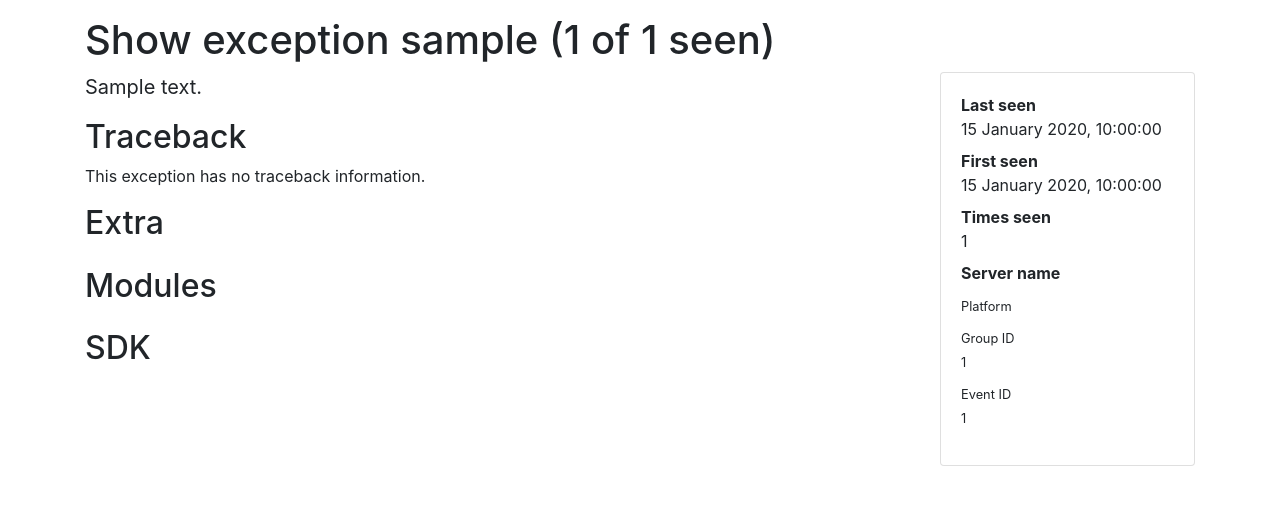
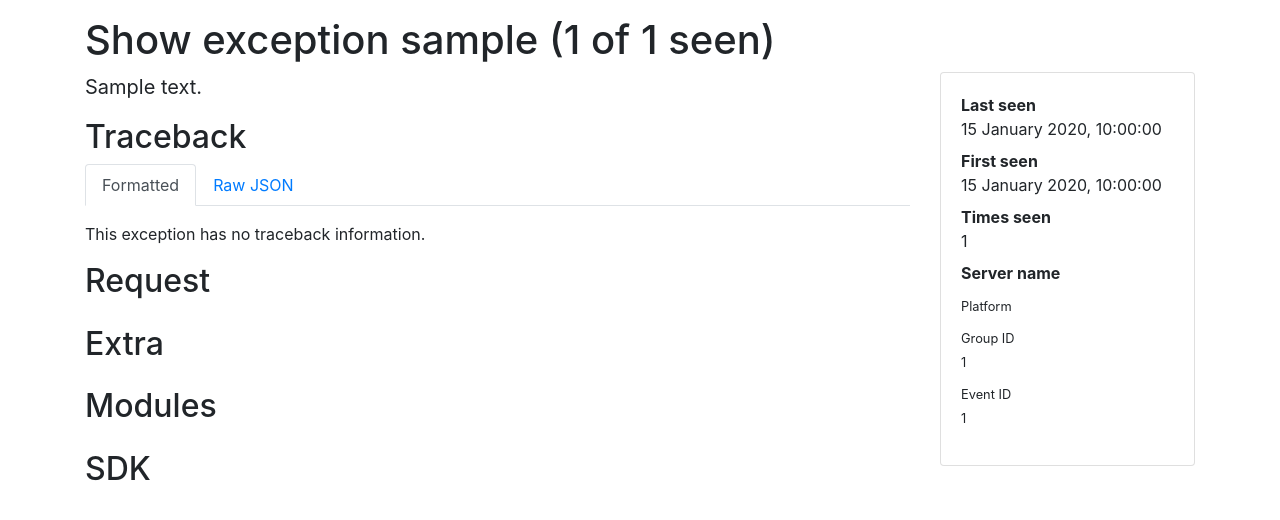
Before and after one commit to anti1869/minisentry, a Django app: page /sentry/1/groups/1/ in a window 1280 px wide. Shown: the part 56-576 px from the top of the page. Run offline with Django 3.2, Linux system fonts and the light colour scheme; a user stored in the database is signed in; tables that the repository leaves empty hold one stand-in row (values such as "Sample post"); some libraries are stand-ins or nearby versions.

Commit message:
Displaying JSON exception data and request information

```diff
--- a/setup.py
+++ b/setup.py
@@ -6,7 +6,7 @@
 
 
 PACKAGE_NAME = "minisentry"
-VERSION = "0.0.1"
+VERSION = "0.0.2b1"
 QUICK_DESCRIPTION = "MiniSentry. Stripped Sentry replacement for development"
 SOURCE_DIR_NAME = "src"
 
--- a/src/minisentry/templates/group.html
+++ b/src/minisentry/templates/group.html
@@ -12,8 +12,17 @@
   <p class="lead"><span class="mr-2 badge badge-{{ event.level_label }}">{{ event.level_title }}</span> <strong>{{ event.type_exc.0 }}{{ event.type_exc.1|yesno:": ," }}</strong>{{ event.type_exc.1 }}</p>
 
   <h2>Traceback</h2>
+  <nav>
+    <div class="nav nav-tabs" id="nav-tab" role="tablist">
+      <a class="nav-item nav-link active" id="nav-formatted-tab" data-toggle="tab" href="#nav-formatted" role="tab" aria-controls="nav-formatted" aria-selected="true">Formatted</a>
+      <a class="nav-item nav-link" id="nav-json-tab" data-toggle="tab" href="#nav-json" role="tab" aria-controls="nav-json" aria-selected="false">Raw JSON</a>
+    </div>
+  </nav>
+  <div class="tab-content" id="nav-tabContent">
+    <div class="tab-pane fade show active" id="nav-formatted" role="tabpanel" aria-labelledby="nav-formatted-tab">
+
       {% if not data.exception %}
-    <p>This exception has no traceback information.</p>
+        <p class="my-3">This exception has no traceback information.</p>
       {% else %}
         {% for value in data.exception.values %}
           <div class="list-group mb-4">
@@ -47,6 +56,14 @@
         {% endfor %}
       {% endif %}
 
+    </div>
+    <div class="tab-pane fade" id="nav-json" role="tabpanel" aria-labelledby="nav-json-tab">
+      <textarea style="width: 100%; height: 500px;" class="my-3">{{ event.decoded_data }}</textarea>
+    </div>
+  </div>
+
+
+  {% include "include/table_from_dict.html" with title="Request" values_dict=data.request only %}
   {% include "include/table_from_dict.html" with title="Extra" values_dict=data.extra only %}
   {% include "include/table_from_dict.html" with title="Modules" values_dict=data.modules only %}
   {% include "include/table_from_dict.html" with title="SDK" values_dict=data.sdk only %}
```
Lines whose indentation alone changed are shown as unchanged.
